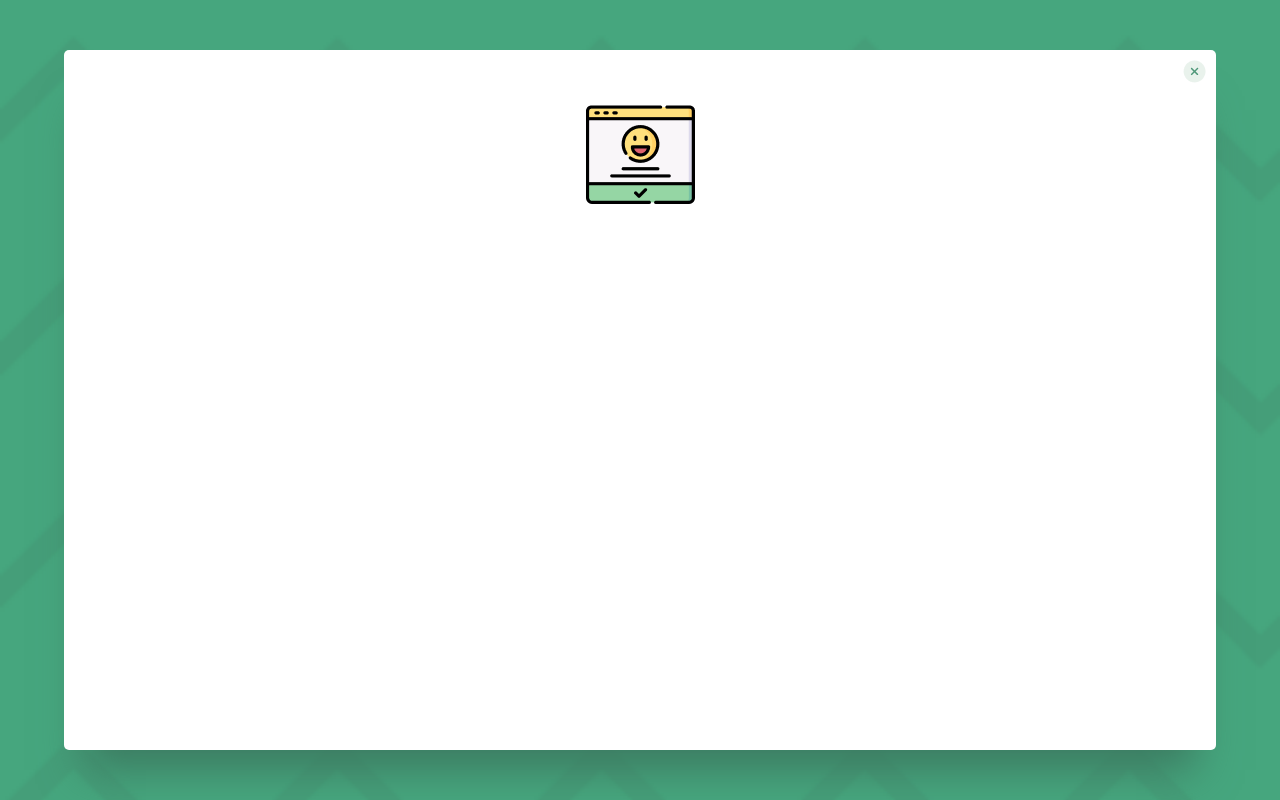
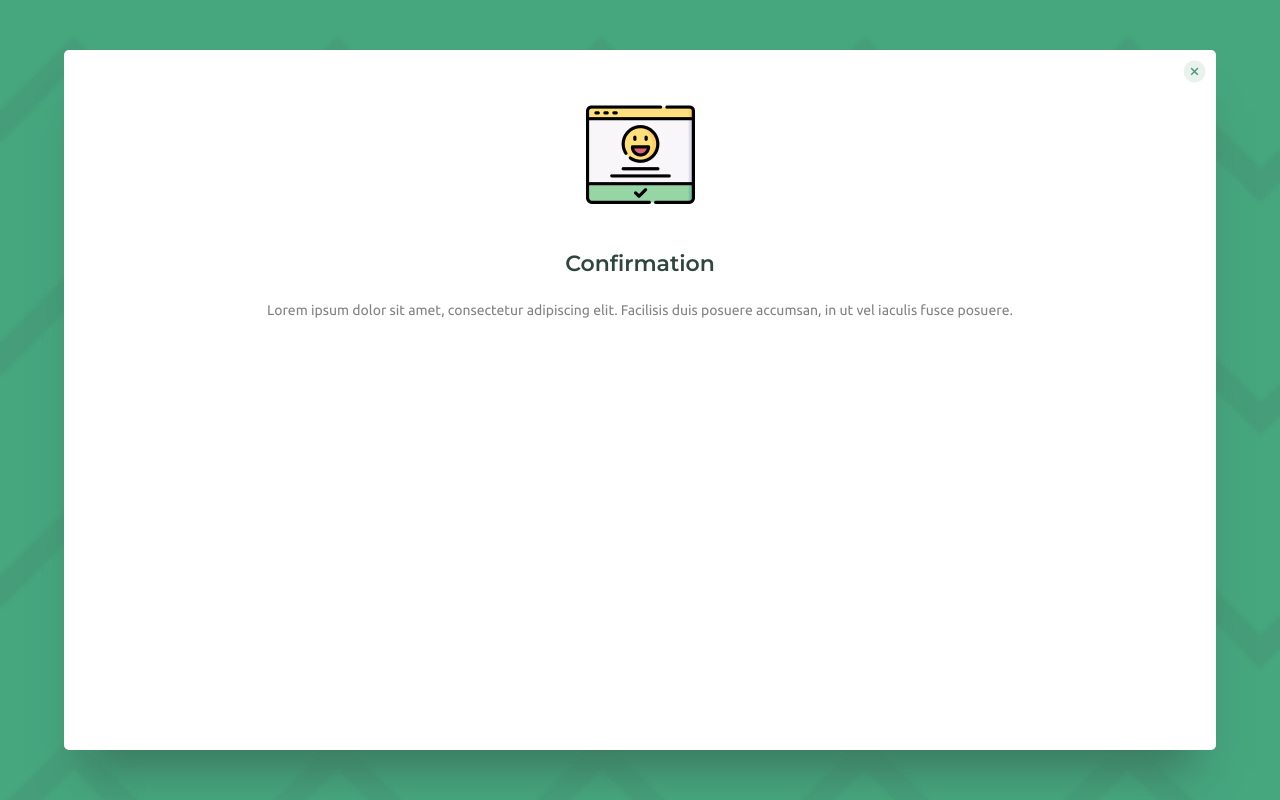
Before and after one commit to ShamilUmaev/Delivery-Status-Page, a plain HTML site: page index.html in a window 1280 px wide. Drawn offline with Linux system fonts and the light colour scheme.

Commit message:
add a text-content

```diff
--- a/index.html
+++ b/index.html
@@ -12,6 +12,10 @@
         <div class="panel">
             <img id="close-btn" src="./images/close-x.png" alt="close-x">
             <img class="food-happy-img" src="./images/food-happy.png" alt="food-happy">
+            <h2>Confirmation</h2>
+            <p>Lorem ipsum dolor sit amet, consectetur adipiscing elit.
+                Facilisis duis posuere accumsan, in ut vel iaculis fusce posuere.
+            </p>
         </div>
     </div>
 </body>
--- a/styles.css
+++ b/styles.css
@@ -4,6 +4,22 @@
     margin: 0;
     padding: 0;
     box-sizing: border-box;
+}
+h2 {
+    font-family: 'Montserrat';
+    font-weight: 600;
+    font-size: 2.2rem;
+    color: #2F463D;
+    text-align: center;
+}
+p {
+    font-family: 'Ubuntu';
+    font-size: 1.4rem;
+    line-height: 2.6rem;
+    color: #828282;
+    text-align: center;
+    width: 80%;
+    margin: 2rem auto;
 }
 body, html {
     height: 100vh;
@@ -37,5 +53,5 @@ body, html {
 }
 .food-happy-img {
     display: block;
-    margin: 5rem auto;
+    margin: 5rem auto 4rem;
 }
```
